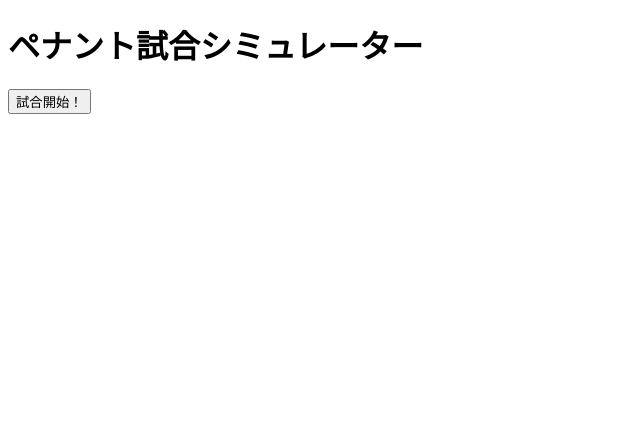
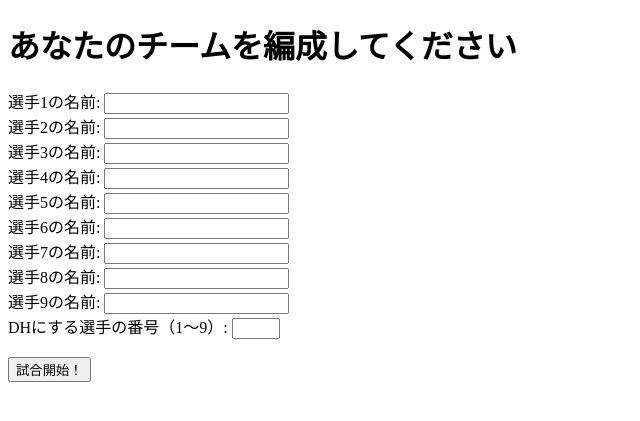
Before and after one commit to kuwamin/penant-game, a Flask app: page / in a window 1280 px wide. Shown: the top 421 px of the page, without its empty margins (0-640 px from the left). Run offline with Flask 3, Linux system fonts and the light colour scheme.

Commit message:
add: player name input and team creation via form

```diff
--- a/app.py
+++ b/app.py
@@ -1,9 +1,20 @@
-from flask import Flask, render_template, request, redirect, url_for
+from flask import Flask, render_template, request
 from game import Game
 from team import Team
 from player import Player
+import random
 
 app = Flask(__name__)
+
+def generate_random_stats():
+    return {
+        "contact": random.randint(50, 90),
+        "power": random.randint(50, 90),
+        "speed": random.randint(50, 90),
+        "arm": random.randint(50, 90),
+        "defense": random.randint(50, 90),
+        "catch": random.randint(50, 90),
+    }
 
 @app.route('/')
 def index():
@@ -11,27 +22,35 @@ def index():
 
 @app.route('/simulate', methods=['POST'])
 def simulate():
-    # チームと選手をハードコード（後にフォーム入力に変更）
-    teamA = Team("Team A")
-    teamB = Team("Team B")
+    # ユーザー入力からチーム作成
+    teamA = Team("あなたのチーム")
+    batters = []
+    for i in range(1, 10):
+        name = request.form.get(f'player{i}')
+        stats = generate_random_stats()
+        player = Player(name=name, position="野手", is_pitcher=False, stats=stats, position_role="不明")
+        teamA.add_player(player)
+        batters.append(player)
 
-    # 投手と野手をそれぞれ登録（仮データ）
-    pitcherA = Player("投手A", "投手", is_pitcher=True, stats={"pitch_speed": 150, "control": 80, "stamina": 85, "breaking_ball": 70})
-    pitcherB = Player("投手B", "投手", is_pitcher=True, stats={"pitch_speed": 148, "control": 75, "stamina": 80, "breaking_ball": 65})
-    teamA.add_player(pitcherA)
+    dh_index = int(request.form.get("dh_index")) - 1
+    dh_player = batters[dh_index]
+    teamA.set_lineup_and_defense(batters, dh_player=dh_player)
+
+    # 自動生成チーム（相手）
+    teamB = Team("COMチーム")
+    pitcherB = Player("エースCOM", "投手", is_pitcher=True, stats={
+        "pitch_speed": 150, "control": 75, "stamina": 80, "breaking_ball": 65
+    })
     teamB.add_player(pitcherB)
+    auto_batters = []
+    for i in range(9):
+        stats = generate_random_stats()
+        p = Player(name=f"COM選手{i+1}", position="野手", is_pitcher=False, stats=stats, position_role="不明")
+        teamB.add_player(p)
+        auto_batters.append(p)
+    teamB.set_lineup_and_defense(auto_batters, dh_player=auto_batters[8])
 
-    batter_stats = {"contact": 80, "power": 70, "speed": 70, "arm": 70, "defense": 70, "catch": 70}
-    battersA = [Player(f"A野手{i}", "野手", stats=batter_stats, position_role="遊撃手") for i in range(9)]
-    battersB = [Player(f"B野手{i}", "野手", stats=batter_stats, position_role="遊撃手") for i in range(9)]
-    for b in battersA:
-        teamA.add_player(b)
-    for b in battersB:
-        teamB.add_player(b)
-
-    teamA.set_lineup_and_defense(battersA, dh_player=battersA[8])
-    teamB.set_lineup_and_defense(battersB, dh_player=battersB[8])
-
+    # 試合実行
     game = Game(team_home=teamA, team_away=teamB)
     game.play_game()
 
@@ -41,9 +60,5 @@ def simulate():
         "scoreA": game.score_home,
         "scoreB": game.score_away
     }
-    return render_template('result.html', result=result)
 
-if __name__ == '__main__':
-    import os
-    port = int(os.environ.get("PORT", 5000))
-    app.run(host="0.0.0.0", port=port)
+    return render_template("result.html", result=result)
--- a/requirement.txt
+++ /dev/null
@@ -1 +0,0 @@
-Flask
--- a/templates/index.html
+++ b/templates/index.html
@@ -1,11 +1,16 @@
 <!DOCTYPE html>
-<html>
+<html lang="ja">
 <head>
-    <title>ペナント試合シミュレーター</title>
+    <meta charset="UTF-8">
+    <title>チーム編成</title>
 </head>
 <body>
-    <h1>ペナント試合シミュレーター</h1>
+    <h1>あなたのチームを編成してください</h1>
     <form action="/simulate" method="post">
+        {% for i in range(1, 10) %}
+            <label>選手{{ i }}の名前: <input type="text" name="player{{ i }}" required></label><br>
+        {% endfor %}
+        <label>DHにする選手の番号（1〜9）: <input type="number" name="dh_index" min="1" max="9" required></label><br><br>
         <button type="submit">試合開始！</button>
     </form>
 </body>
```
Also changed, not shown: templates/result.html (+12 -0 lines).
